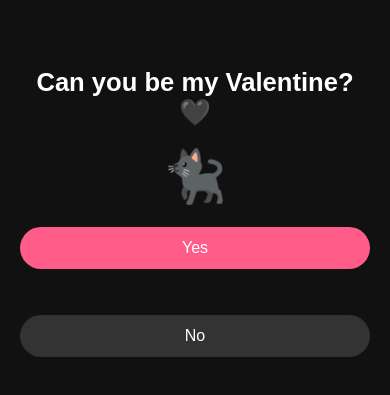
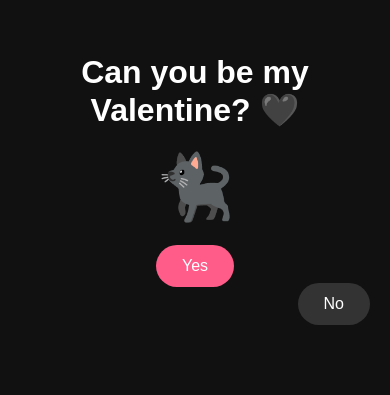
Before and after one commit to CausedWave21/Foryou, a plain HTML site: page index.html in a window 390 px wide. Shown: the part 243-638 px from the top of the page. Drawn offline with Linux system fonts and the light colour scheme.

Commit message:
Update style.css

```diff
--- a/style.css
+++ b/style.css
@@ -98,23 +98,3 @@ textarea {
     transform: translateY(0);
   }
 }
-@media (max-width: 480px) {
-  h1 {
-    font-size: 1.6rem;
-  }
-
-  .cat {
-    font-size: 3.2rem;
-  }
-
-  button {
-    width: 100%;
-    margin-bottom: 10px;
-  }
-
-  #noBtn {
-    position: absolute;
-    bottom: -60px;
-    right: 0;
-  }
-}
```
